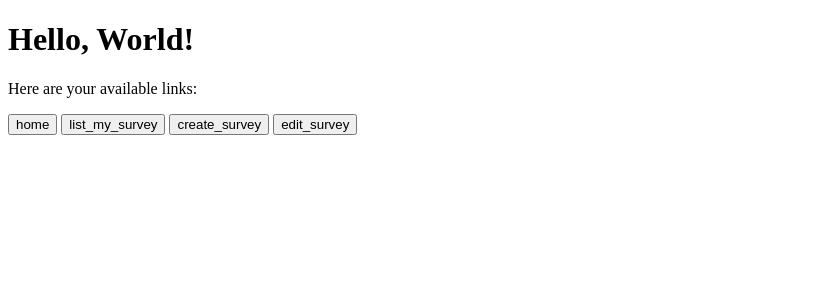
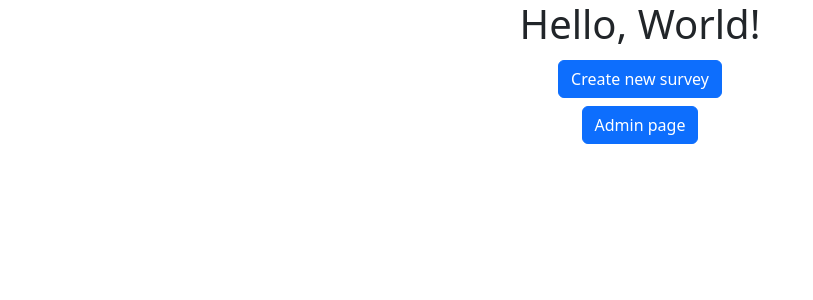
Before and after one commit to fajar-i/Resfound, a Django app: page / in a window 1280 px wide. Shown: the top 300 px of the page, without its empty margins (0-813 px from the left). Run offline with Django 5.2, Linux system fonts and the light colour scheme.

Commit message:
home.html

```diff
--- a/survey/templates/home.html
+++ b/survey/templates/home.html
@@ -4,21 +4,19 @@
 <head>
     <meta charset="UTF-8">
     <meta name="viewport" content="width=device-width, initial-scale=1.0">
-    <title>Resfound | Home</title>
+    <title>My Survey</title>
+
+    <link href="https://cdn.jsdelivr.net/npm/bootstrap@5.3.3/dist/css/bootstrap.min.css" rel="stylesheet"
+        integrity="sha384-QWTKZyjpPEjISv5WaRU9OFeRpok6YctnYmDr5pNlyT2bRjXh0JMhjY6hW+ALEwIH" crossorigin="anonymous">
 </head>
 
 <body>
-    <h1>Hello, World!</h1>
-    <p>Here are your available links:</p>
-    <div>
-        {% for urlpattern in urlpatterns %}
-        <button
-
-            onclick="location.href='{{ urlpattern.pattern }}'"
-        >
-            {{ urlpattern.name|default:urlpattern.pattern }}
-        </button>
-        {% endfor %}
+    <div class="d-flex flex-column align-items-center text-align-center">
+        <h1>Hello, World!</h1>
+        <a href="{% url 'create_survey' %}" class="btn btn-primary m-1" id="add_button" style="width: auto;">Create new
+            survey</a>
+        <a href="http://127.0.0.1:8000/admin" class="btn btn-primary m-1" id="add_button" style="width: auto;">Admin
+            page</a>
     </div>
 </body>
 
--- a/survey/urls.py
+++ b/survey/urls.py
@@ -1,3 +1,4 @@
+from django.contrib import admin
 from django.urls import path
 from . import views
 
@@ -5,9 +6,7 @@ urlpatterns = [
     path('', views.home, name='home'),
     # Syukri
     path('list_my_survey/', views.list_my_survey, name='list_my_survey'),
-
     path('create_survey/', views.create_or_edit_survey, name='create_survey'),
     path('edit_survey/<int:survey_id>/', views.create_or_edit_survey, name='edit_survey')
 
-
 ]
--- a/survey/views.py
+++ b/survey/views.py
@@ -4,11 +4,8 @@ from django.contrib import messages
 from .models import Survey, Question, QuestionType
 from .forms import FormToCreateSurvey, FormToAddQuestion
 
-
 def home(request):
-    from .urls import urlpatterns  # Lazy import
-    return render(request, 'home.html', {'urlpatterns': urlpatterns})
-
+    return render(request, 'home.html')
 
 # Syukri
 def list_my_survey(request):
```
